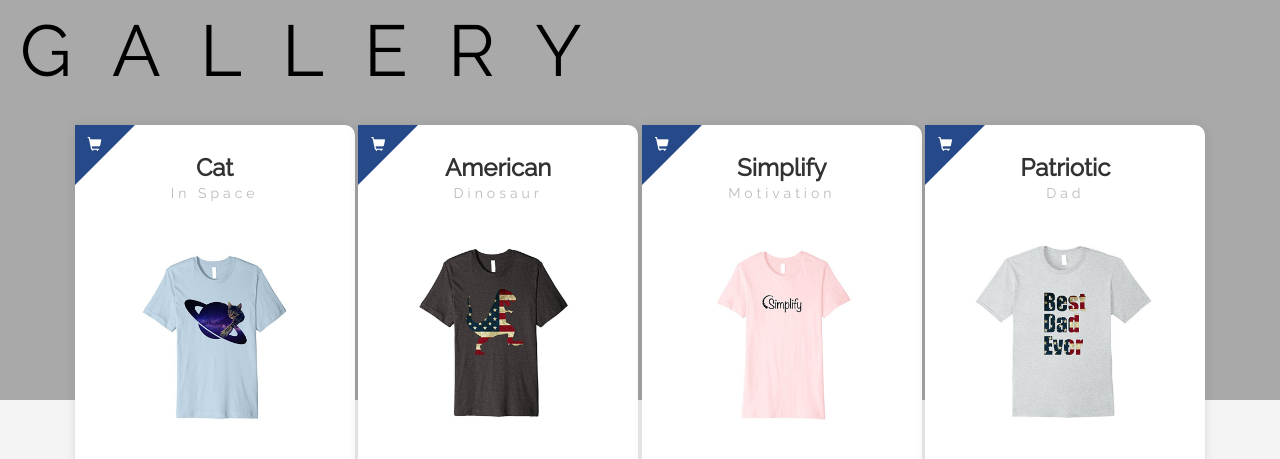
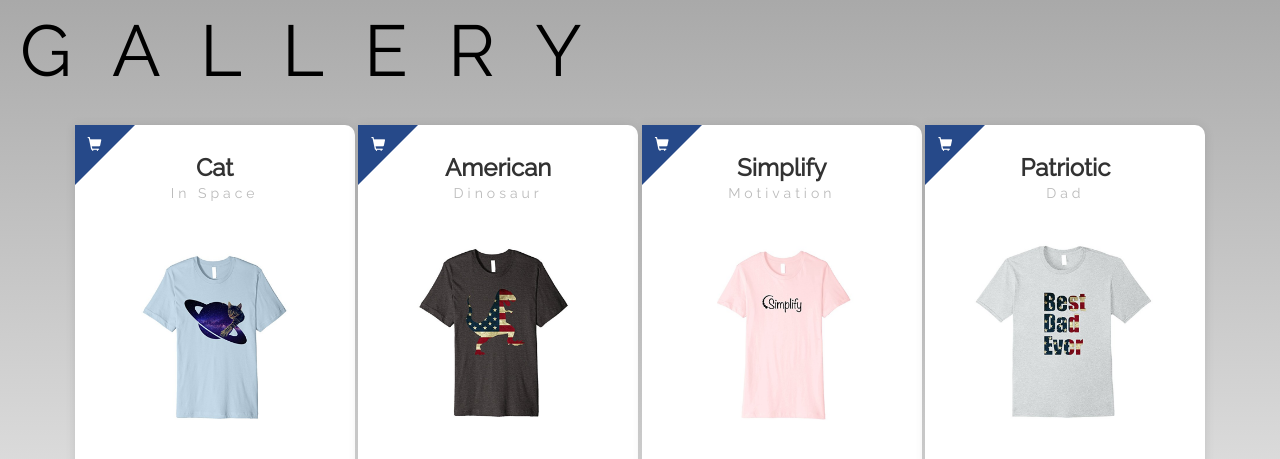
Before and after one commit to tshirt-gallery/tshirt-gallery.github.io, a plain HTML site: page index.html in a window 1280 px wide. Shown: the top 459 px of the page. Drawn offline with nearby package versions, Linux system fonts and the light colour scheme.

Commit message:
fixed styles and updated gradient

```diff
--- a/index.html
+++ b/index.html
@@ -23,7 +23,7 @@
 </head>
 
 <body>
-<div>
+<div class="small">
   <p>g</p>
   <p>a</p>
   <p>l</p>
--- a/styles.css
+++ b/styles.css
@@ -5,8 +5,8 @@ body {
   display: block;
   padding: 0;
   margin: 0;
-  background-color: #f4f4f4;
   font-family: 'Raleway', sans-serif;
+  background: white; /* For browsers that do not support gradients */
 }
 
 *, *:before, *:after {
@@ -24,10 +24,20 @@ body {
   right: 0;
 }
 
+@media screen and (max-width: 606px) {
+    .small {
+        display: none;
+    }
+}
+
 #content {
   width: 100%;
-  height: 50%;
-  background-color: darkgrey;
+  height: 100%;
+  background: darkgrey; /* For browsers that do not support gradients */
+  background: -webkit-linear-gradient(darkgrey, white); /* For Safari 5.1 to 6.0 */
+  background: -o-linear-gradient(darkgrey, white); /* For Opera 11.1 to 12.0 */
+  background: -moz-linear-gradient(darkgrey, white); /* For Firefox 3.6 to 15 */
+  background: linear-gradient(darkgrey, white); /* Standard syntax */
 }
 
 #content .list {
```
